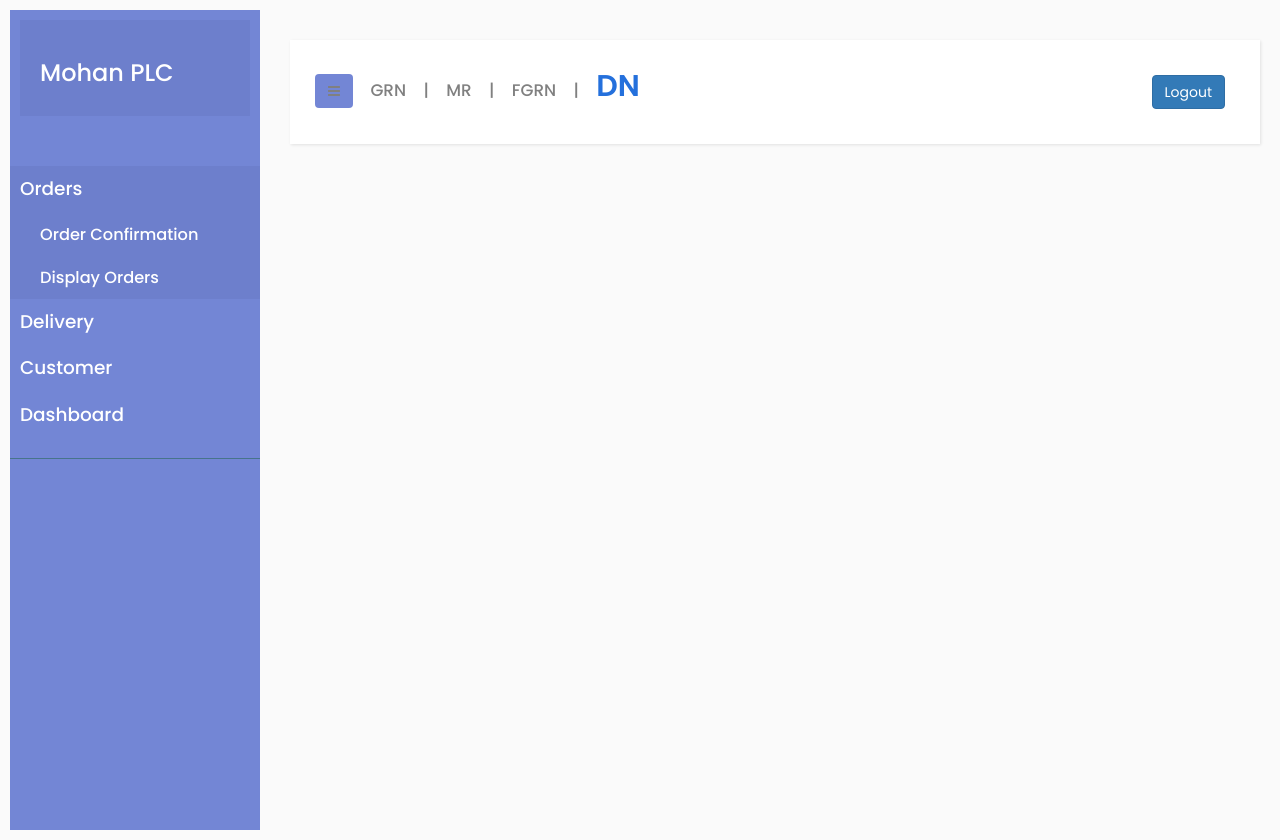
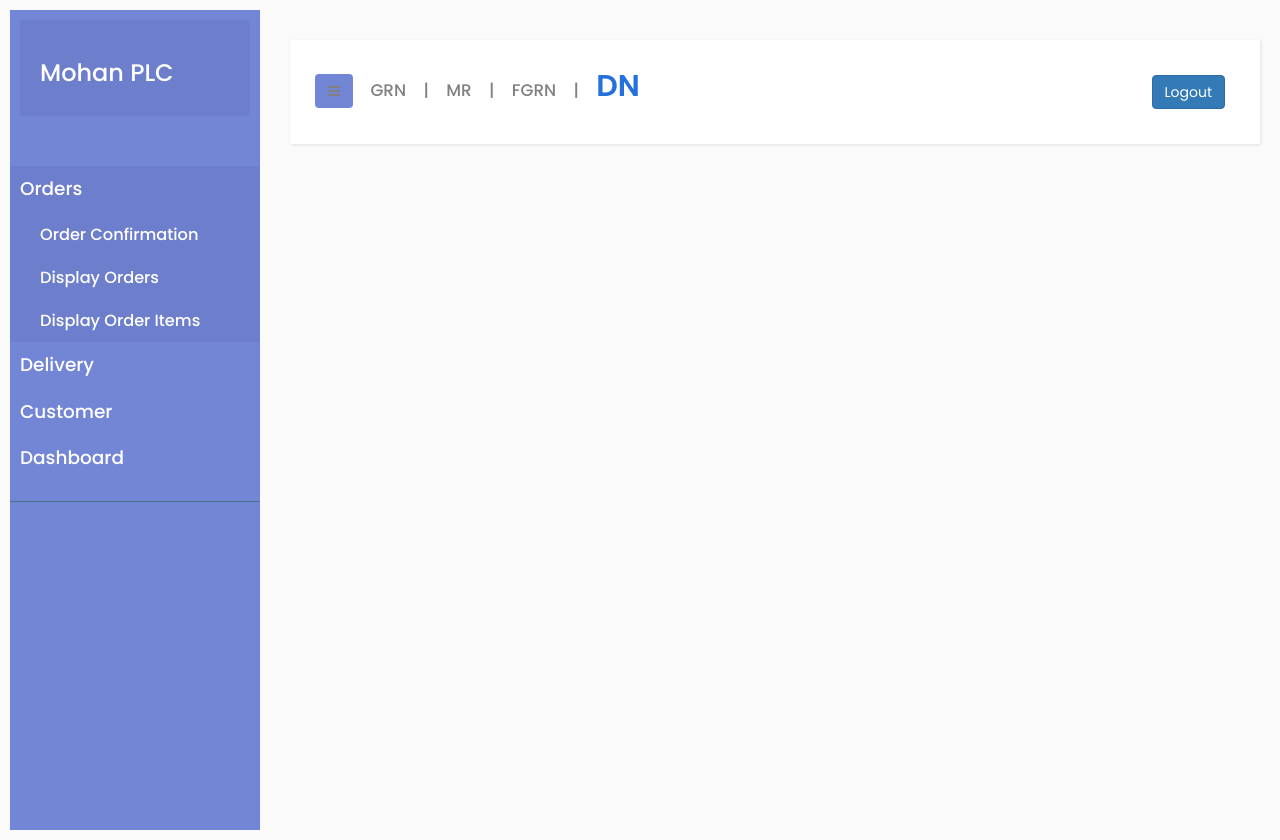
Before and after one commit to mohantechlead/mohan_ERP, a Django app: template DN/templates/deliveries_base.html in a window 1280 px wide, after a click on "Orders". Run offline with Django 3.2, Linux system fonts and the light colour scheme; the template is opened without the code that fills it, so the values that code supplies are empty; parts of the project's set-up code (start-up, migrations or seed data) failed here and were passed over; some libraries are stand-ins or nearby versions.

Commit message:
Update deliveries_base.html

```diff
--- a/DN/templates/deliveries_base.html
+++ b/DN/templates/deliveries_base.html
@@ -68,6 +68,9 @@
                         </li>
                         <li style="font-size: large;">
                             <a href="{% url 'display_orders' %}">Display Orders</a>
+                        </li>
+                         <li style="font-size: large;">
+                            <a href="{% url 'display_order_items' %}">Display Order Items</a>
                         </li>
                     </ul>
                 </li>
```
